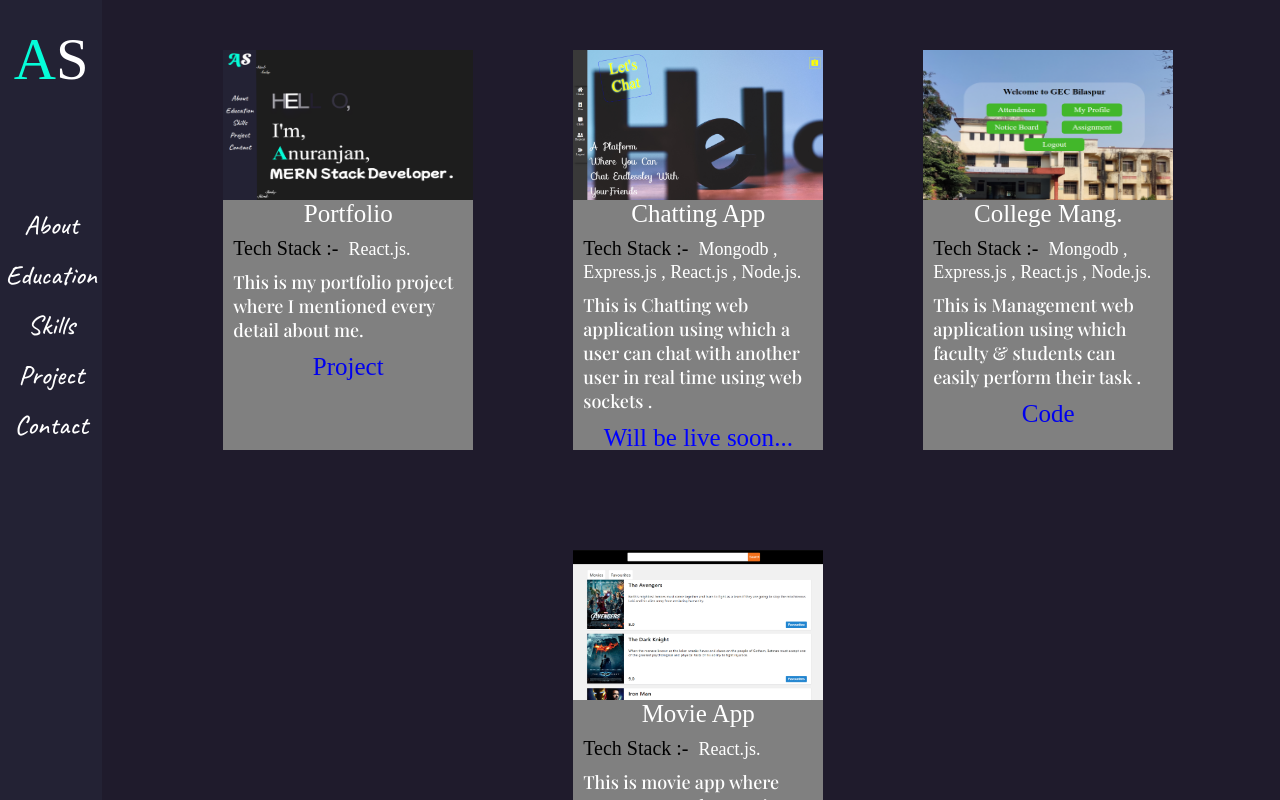
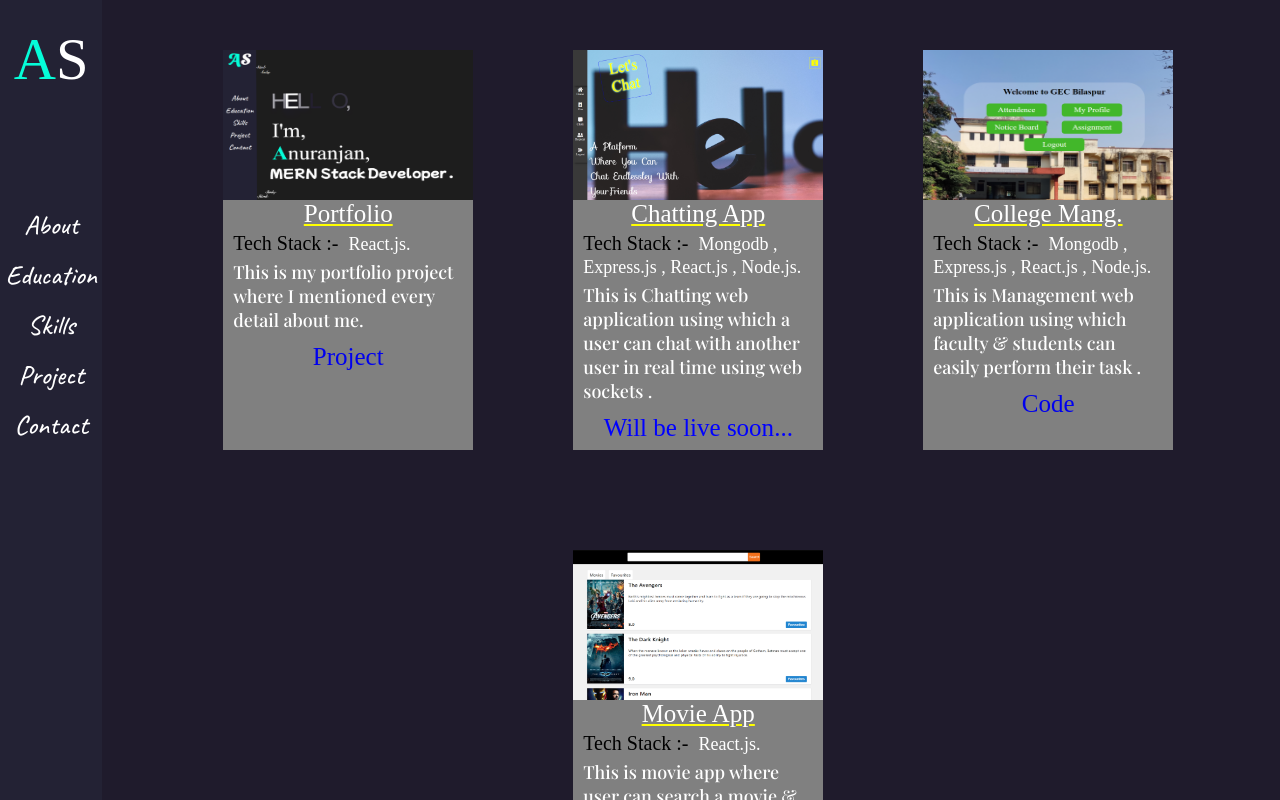
Before and after one commit to Anuranjan-Shrivastava/myportfolio, a React (Create React App) app: page /project in a window 1280 px wide. Built offline with nearby package versions, Linux system fonts and the light colour scheme; a web font is replaced by a local one.

Commit message:
Minor fixes

```diff
--- a/src/Css/project.css
+++ b/src/Css/project.css
@@ -53,7 +53,9 @@
     font-size : 25px ;
     text-align: center;
     box-sizing: border-box;
-    margin-bottom : 5px ;
+    margin-bottom : 0px ;
+    text-decoration: underline;
+    text-decoration-color: yellow;
 }
 /* project tech Stack  */
 .project-techStack {
@@ -65,7 +67,7 @@
     padding-right : 10px ;
     /* border-bottom: 2px solid black; */
     box-sizing: border-box;
-    margin-bottom : 10px ;
+    margin-bottom : 5px ;
 
 }
 .techStackName {
```
